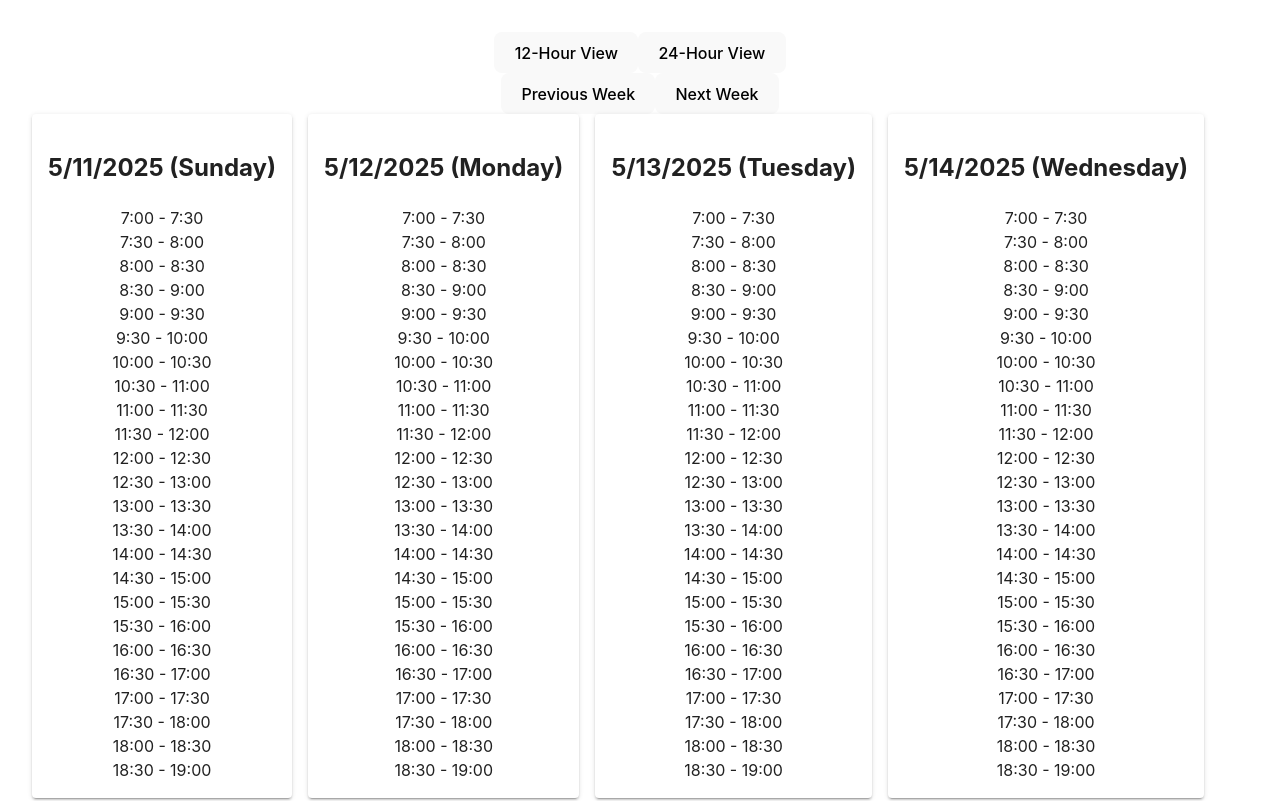
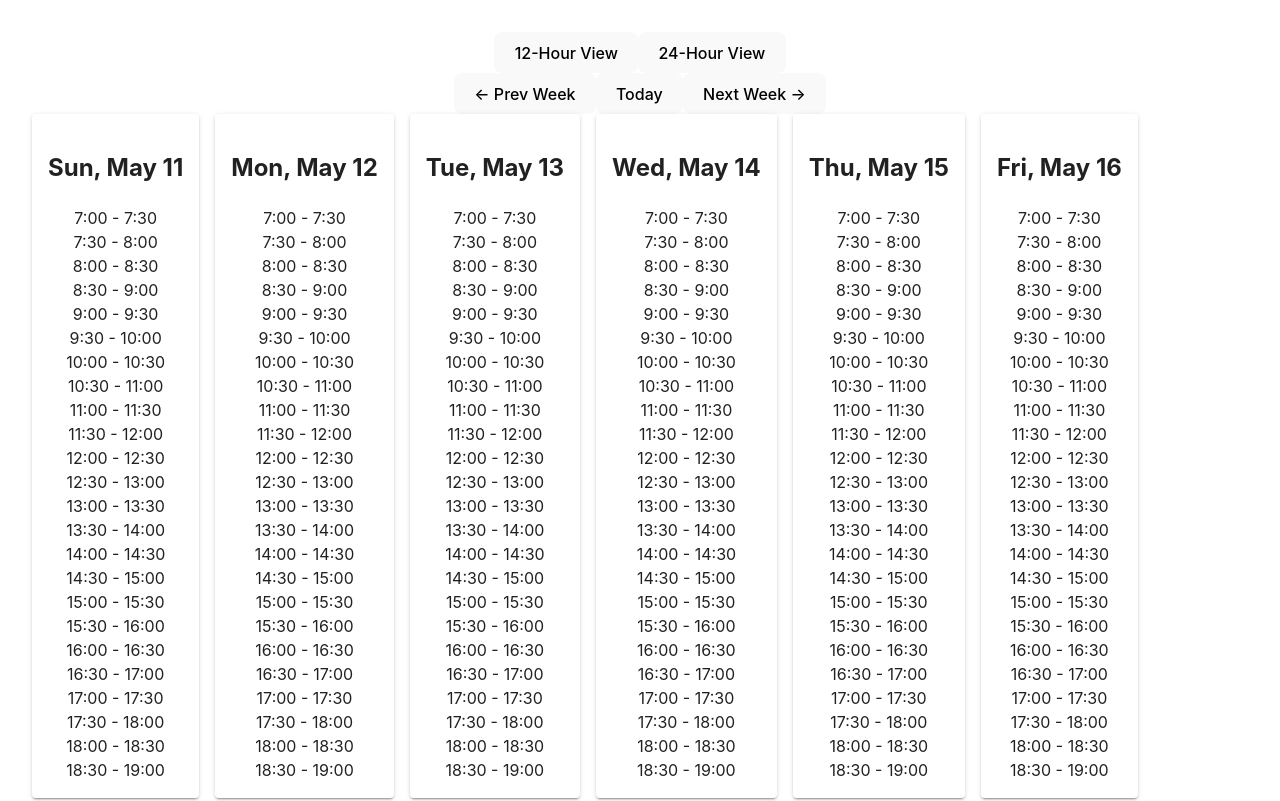
Before and after one commit to DreamersJS/scheduler, a React (Vite) app: page / in a window 1280 px wide. Shown: the top 801 px of the page. Built offline with nearby package versions, Linux system fonts and the light colour scheme.

Commit message:
add auto-fill the event’s date add today button

```diff
--- a/src/App.jsx
+++ b/src/App.jsx
@@ -7,27 +7,32 @@ import { Grid } from '@mui/system';
 
 function App() {
   const [viewMode, setViewMode] = useState("12H");
+  const [weekOffset, setWeekOffset] = useState(0);
 
-  const [currentDate, setCurrentDate] = useState(new Date());
-
-  const getDaysOfWeek = (date) => {
-    const startOfWeek = date.getDate() - date.getDay();
-    return Array.from({ length: 7 }, (_, i) =>
-      new Date(date.getFullYear(), date.getMonth(), startOfWeek + i)
-    );
+  const getStartOfWeek = (date) => {
+    const start = new Date(date);
+    start.setDate(date.getDate() - date.getDay());
+    return start;
   };
 
-  const daysOfWeek = getDaysOfWeek(currentDate);
+  const startOfWeek = getStartOfWeek(new Date(new Date().setDate(new Date().getDate() + weekOffset * 7)));
 
-  const nextWeek = () => setCurrentDate(new Date(currentDate.setDate(currentDate.getDate() + 7)));
-  const prevWeek = () => setCurrentDate(new Date(currentDate.setDate(currentDate.getDate() - 7)));
+  const daysOfWeek = Array.from({ length: 7 }, (_, i) => {
+    const day = new Date(startOfWeek);
+    day.setDate(startOfWeek.getDate() + i);
+    return day;
+  });
 
 
   return (
     <div className="min-h-screen p-4">
       <ToggleView viewMode={viewMode} setViewMode={setViewMode} />
-      <button onClick={prevWeek}>Previous Week</button>
-      <button onClick={nextWeek}>Next Week</button>
+      <div className="flex justify-center mb-4 gap-2">
+  <button onClick={() => setWeekOffset(weekOffset - 1)}>← Prev Week</button>
+  <button onClick={() => setWeekOffset(0)}>Today</button>
+  <button onClick={() => setWeekOffset(weekOffset + 1)}>Next Week →</button>
+</div>
+
 
       <div className="w-full" >
         <Grid container columns={7} spacing={2}>
--- a/src/components/EventForm.jsx
+++ b/src/components/EventForm.jsx
@@ -19,6 +19,7 @@ const EventForm = ({ selectedDate, selectedSlot, handleSaveEvent, handleChangeCo
       const [start, end] = selectedSlot.split(' - ');
       setEvent((prev) => ({
         ...prev,
+        date: selectedDate.toISOString().split("T")[0], // YYYY-MM-DD format
         startTime: to24Hour(start),
         endTime: to24Hour(end),
       }));
--- a/src/components/ScheduleGrid.jsx
+++ b/src/components/ScheduleGrid.jsx
@@ -1,6 +1,17 @@
 import React, { useState } from "react";
 import EventForm from "./EventForm";
 import { Modal, Box } from "@mui/material";
+
+export const isSlotWithinEvent = (slot, event) => {
+  const [slotStart, slotEnd] = slot.split(' - ').map(s => s.trim());
+
+  // Ensure the event has valid time info
+  if (!event.startTime || !event.endTime) return false;
+
+  return (
+    slotEnd > event.startTime && slotStart < event.endTime
+  );
+};
 
 const generateTimeSlots = (viewMode) => {
   const slots = [];
@@ -22,9 +33,18 @@ const ScheduleGrid = ({ viewMode, day }) => {
   const [selectedEvent, setSelectedEvent] = useState(null);
 
   const handleOpenModal = (slot) => {
-    const event = events.find(
-      (e) => e.day?.getTime?.() === day.getTime() && e.slot === slot
-    );
+    const event = events.find(e => {
+      if (e.day.getTime() !== day.getTime()) return false;
+
+      const [slotStartStr, slotEndStr] = slot.split(' - ').map(s => s.trim());
+      const eventStart = e.startTime;
+      const eventEnd = e.endTime;
+
+      return (
+        slotStartStr >= eventStart && slotStartStr < eventEnd
+      );
+    });
+
     setSelectedSlot(slot);
     setSelectedEvent(event || null);
     setModalOpen(true);
@@ -50,9 +70,10 @@ const ScheduleGrid = ({ viewMode, day }) => {
 
   return (
     <div className="p-2 bg-white w-full md:w-1/7">
-      <h2 className="text-center">
-        {day.toLocaleDateString()} ({day.toLocaleString("en-US", { weekday: "long" })})
-      </h2>
+      <h2 className="text-center font-semibold text-sm">
+  {day.toLocaleDateString("en-US", { weekday: "short", month: "short", day: "numeric" })}
+</h2>
+
       <div className="mt-2">
         {timeSlots.map((slot, index) => {
           const event = events.find(e => e.day?.getTime?.() === day.getTime() && e.slot === slot);
```
